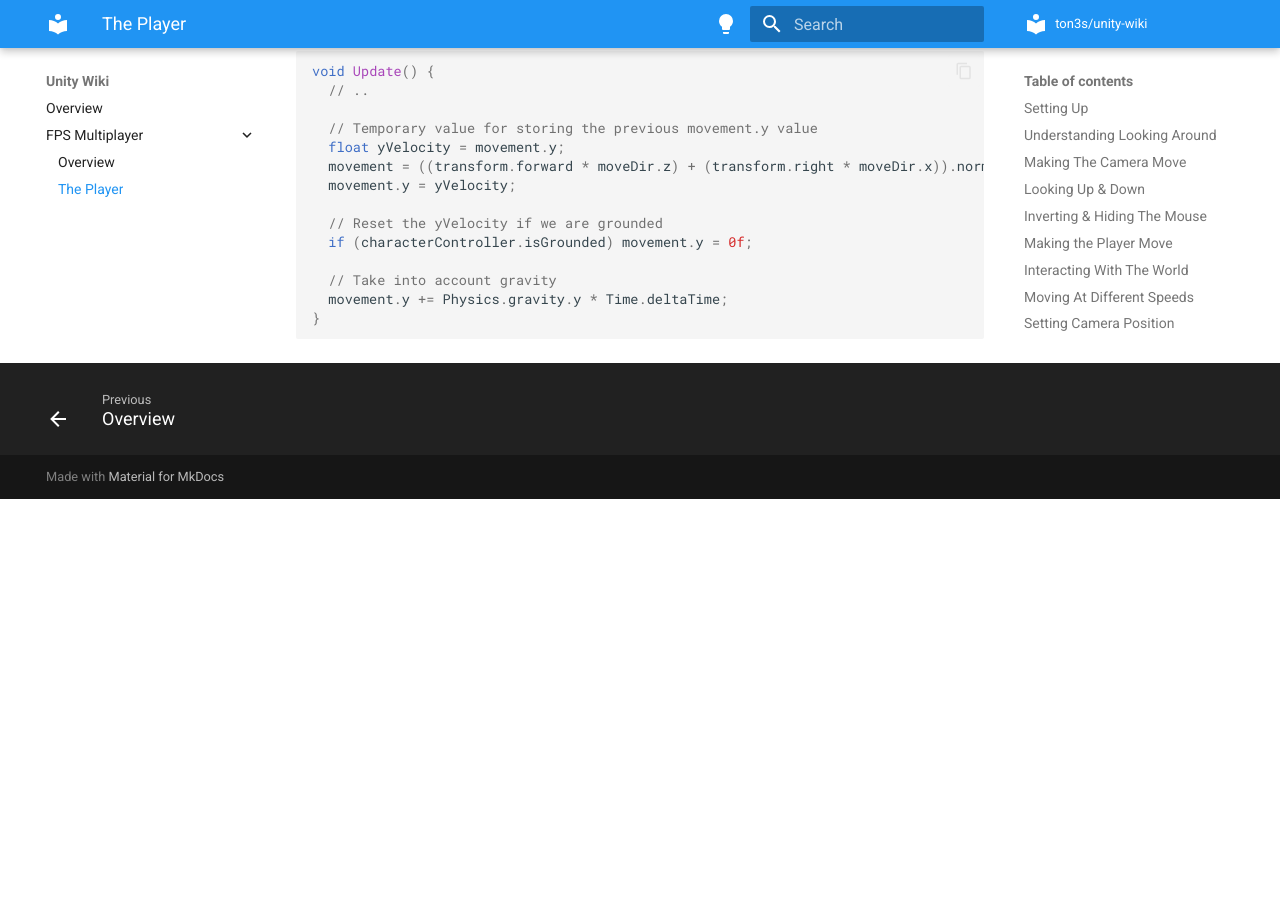
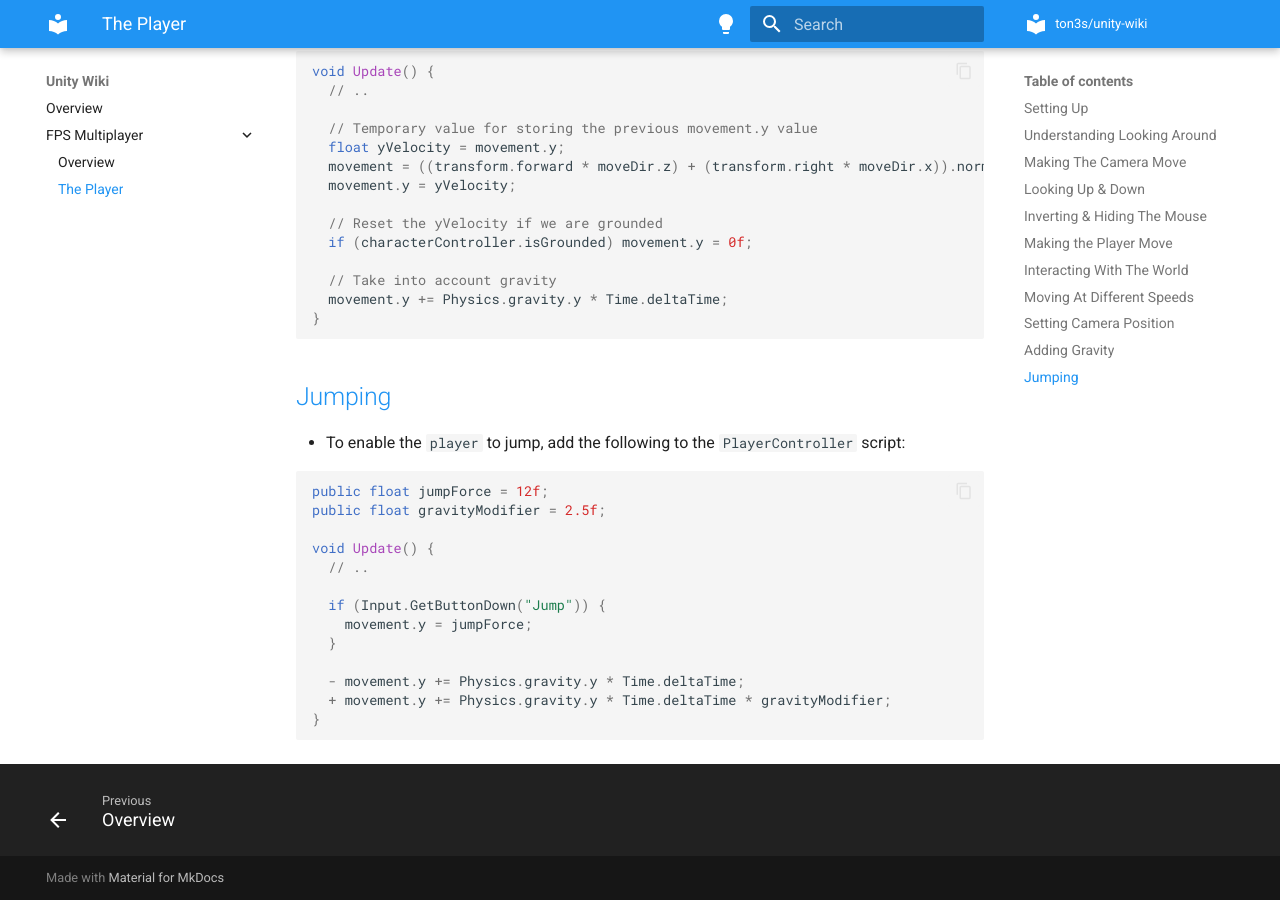
Before and after one commit to ton3s/unity-wiki, an MkDocs documentation site: the page built from docs/fps-multiplayer/the-player.md, in a window 1280 px wide and 900 px high, scrolled down 4339 px. Built offline with MkDocs 1.6.1 and Material for MkDocs 9.7.7, drawn with Linux system fonts in a browser that asks for light colours; before the commit the page ends 4838 px from its top, so only the background shows below that.

Commit message:
Add video 12

````diff
--- a/docs/fps-multiplayer/the-player.md
+++ b/docs/fps-multiplayer/the-player.md
@@ -201,3 +201,23 @@
   movement.y += Physics.gravity.y * Time.deltaTime;
 }
 ```
+
+## [Jumping](https://www.udemy.com/course/unity-online-multiplayer/learn/lecture/25987894#questions)
+
+- To enable the `player` to jump, add the following to the `PlayerController` script:
+
+```cs
+public float jumpForce = 12f;
+public float gravityModifier = 2.5f;
+
+void Update() {
+  // ..
+
+  if (Input.GetButtonDown("Jump")) {
+    movement.y = jumpForce;
+  }
+
+  - movement.y += Physics.gravity.y * Time.deltaTime;
+  + movement.y += Physics.gravity.y * Time.deltaTime * gravityModifier;
+}
+```
````
